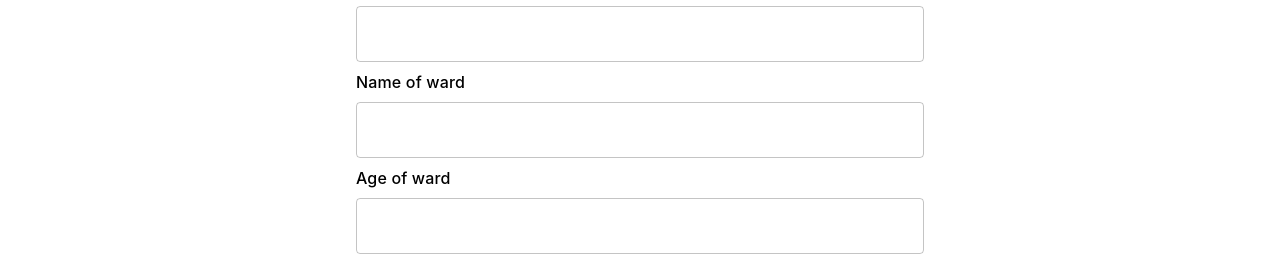
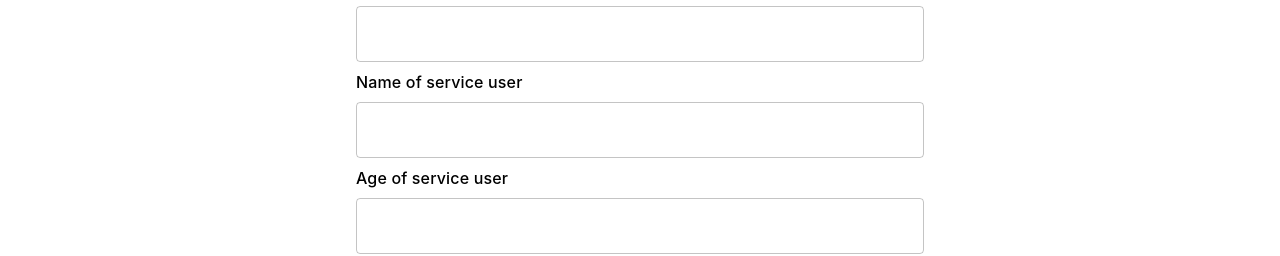
Before and after one commit to olamidefrancis/activehaven, a React (Create React App) app: page /support in a window 1280 px wide. Shown: the part 399-655 px from the top of the page. Built offline with nearby package versions, Linux system fonts and the light colour scheme; no server answers.

Commit message:
text fix

```diff
--- a/src/Components/Form.jsx
+++ b/src/Components/Form.jsx
@@ -142,7 +142,7 @@ const Form = () => {
         </Box>
         <Box>
           <Typography variant='body1' fontWeight={500} my={1}>
-            Name of ward
+            Name of service user
           </Typography>
           <TextField
             variant='outlined'
@@ -154,7 +154,7 @@ const Form = () => {
         </Box>
         <Box>
           <Typography variant='body1' fontWeight={500} my={1}>
-            Age of ward
+            Age of service user
           </Typography>
           <TextField
             variant='outlined'
```
